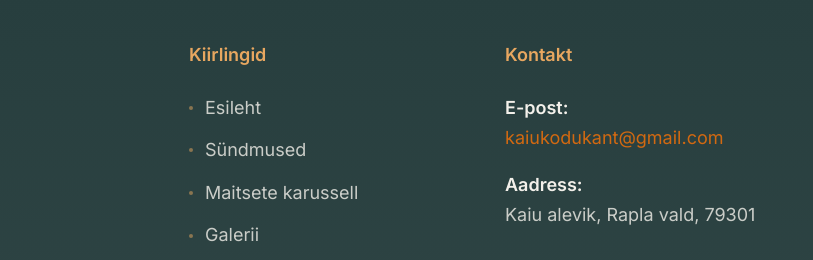
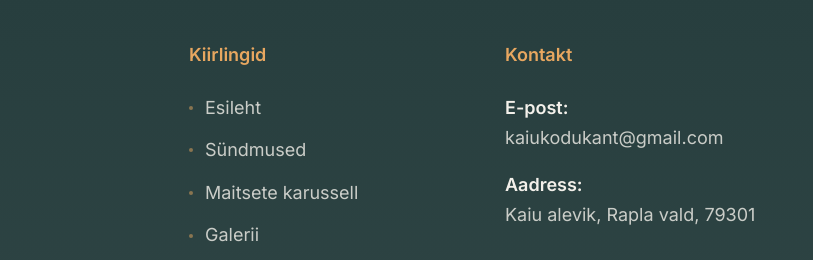
Before and after one commit to kkiisler/kaiu-kodukant-website, a website: page pages/index.html in a window 1280 px wide. Shown: the part 2082-2342 px from the top of the page, 467-1280 px from the left. Drawn offline with nearby package versions, Linux system fonts and the light colour scheme; files that its build step writes are made by us from their sources; no server answers.

Commit message:
veel 1 footer muudatus

```diff
--- a/components/footer.html
+++ b/components/footer.html
@@ -69,7 +69,7 @@
                     <div>
                         <p class="text-silk/80 mb-2">
                             <strong class="text-silk">E-post:</strong><br/>
-                            <a href="mailto:kaiukodukant@gmail.com" class="text-cinnamon hover:text-apricot transition-colors duration-200">kaiukodukant@gmail.com</a>
+                            <a href="mailto:kaiukodukant@gmail.com" class="text-silk/80 hover:text-apricot transition-colors duration-200">kaiukodukant@gmail.com</a>
                         </p>
                     </div>
                     <div>
```
